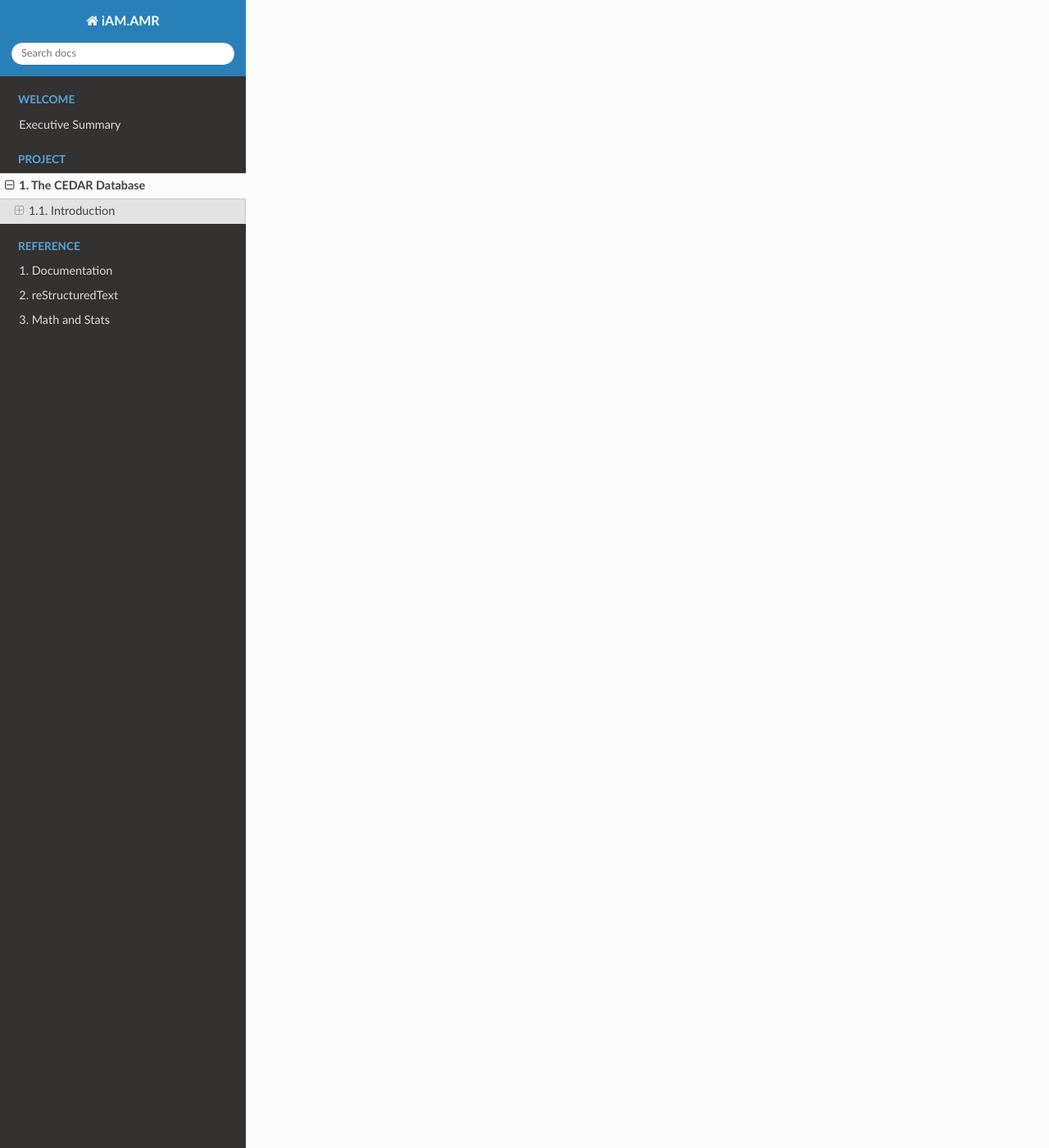
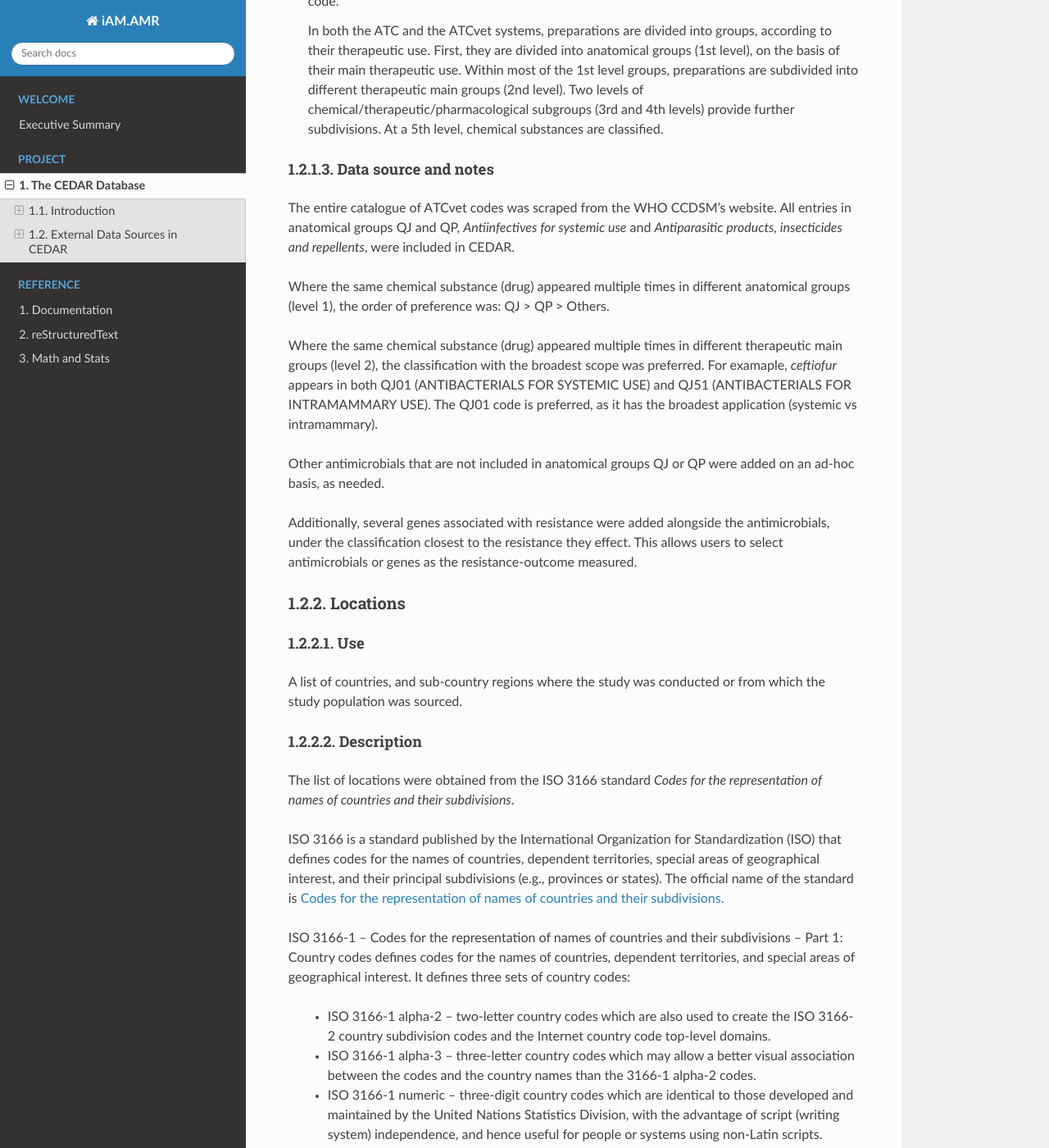
Before and after one commit to iAM-AMR/iAM.AMR.DOC, a Sphinx documentation site: the page built from source/02_project/CEDAR.rst, in a window 1280 px wide and 1400 px high, scrolled down 3450 px. Shown: the whole window at 82% size. Built offline with Sphinx 7.4.7 and the Read the Docs theme 2.0.0, drawn with Linux system fonts in a browser that asks for light colours; some of the changed text lies outside the part shown.

Commit message:
Add external data section to CEDAR

```diff
--- a/source/02_project/CEDAR.rst
+++ b/source/02_project/CEDAR.rst
@@ -85,3 +85,68 @@ Generally, databases are separated into two parts: a **front-end** and a **back-
 .. tip:: The front-end and back-end can be thought of as a web browser and website respectively; the distributed front-end retrieves the information and displays it to the user, from the centralized back-end.
 
 This configuration allows multiple users to simultaneously access and work with the same, always up-to-date set of information. However, it is important to note that the location of the back-end must be a server accessible to all users.
+
+
+External Data Sources in CEDAR
+------------------------------
+
+Antimicrobials
+~~~~~~~~~~~~~~
+
+Use
++++
+A list of antimicrobials which may be administered, or to which resistance may be developed.
+
+Description
++++++++++++
+The list of antimicrobials was generated from the 2020 edition of the `WHO Collaborating Centre for Drug Statistics Methodology’s <https://www.whocc.no/>`_ `ATCvet system <https://www.whocc.no/atcvet/atcvet/>`_.
+
+According to the WHO CCDSM:
+ ATCvet is a system for the classification of substances intended for therapeutic use in veterinary medicine, and can serve as a tool for the classification of medicinal products. The ATCvet system is based on the same overall principles as the ATC system for substances used in human medicine. In most cases, an ATC code exists which can be used to classify a product in the ATCvet system. The ATCvet code is then created by placing the letter Q in front of the ATC code.
+
+ In both the ATC and the ATCvet systems, preparations are divided into groups, according to their therapeutic use. First, they are divided into anatomical groups (1st level), on the basis of their main therapeutic use. Within most of the 1st level groups, preparations are subdivided into different therapeutic main groups (2nd level). Two levels of chemical/therapeutic/pharmacological subgroups (3rd and 4th levels) provide further subdivisions. At a 5th level, chemical substances are classified.
+
+Data source and notes
++++++++++++++++++++++
+The entire catalogue of ATCvet codes was scraped from the WHO CCDSM's website. All entries in anatomical groups QJ and QP, *Antiinfectives for systemic use* and *Antiparasitic products, insecticides and repellents*, were included in CEDAR.
+
+Where the same chemical substance (drug) appeared multiple times in different anatomical groups (level 1), the order of preference was: QJ > QP > Others.
+
+Where the same chemical substance (drug) appeared multiple times in different therapeutic main groups (level 2), the classification with the broadest scope was preferred. For examaple, *ceftiofur* appears in both QJ01 (ANTIBACTERIALS FOR SYSTEMIC USE) and QJ51 (ANTIBACTERIALS FOR INTRAMAMMARY USE). The QJ01 code is preferred, as it has the broadest application (systemic vs intramammary).
+
+Other antimicrobials that are not included in anatomical groups QJ or QP were added on an ad-hoc basis, as needed.
+
+Additionally, several genes associated with resistance were added alongside the antimicrobials, under the classification closest to the resistance they effect. This allows users to select antimicrobials or genes as the resistance-outcome measured.
+
+
+Locations
+~~~~~~~~~
+
+Use
++++
+A list of countries, and sub-country regions where the study was conducted or from which the study population was sourced.
+
+Description
++++++++++++
+The list of locations were obtained from the ISO 3166 standard *Codes for the representation of names of countries and their subdivisions*.
+
+ISO 3166 is a standard published by the International Organization for Standardization (ISO) that defines codes for the names of countries, dependent territories, special areas of geographical interest, and their principal subdivisions (e.g., provinces or states). The official name of the standard is `Codes for the representation of names of countries and their subdivisions.
+<https://www.iso.org/iso-3166-country-codes.html>`_
+
+ISO 3166-1 – Codes for the representation of names of countries and their subdivisions – Part 1: Country codes defines codes for the names of countries, dependent territories, and special areas of geographical interest. It defines three sets of country codes:
+
+ -	ISO 3166-1 alpha-2 – two-letter country codes which are also used to create the ISO 3166-2 country subdivision codes and the Internet country code top-level domains.
+
+ -	ISO 3166-1 alpha-3 – three-letter country codes which may allow a better visual association between the codes and the country names than the 3166-1 alpha-2 codes.
+
+ -	ISO 3166-1 numeric – three-digit country codes which are identical to those developed and maintained by the United Nations Statistics Division, with the advantage of script (writing system) independence, and hence useful for people or systems using non-Latin scripts.
+
+ISO 3166-2 – Codes for the representation of names of countries and their subdivisions – Part 2: Country subdivision code defines codes for the names of the principal subdivisions (e.g., provinces, states, departments, regions) of all countries coded in ISO 3166-1.
+
+ISO 3166-3 – Codes for the representation of names of countries and their subdivisions – Part 3: Code for formerly used names of countries[4] defines codes for country names which have been deleted from ISO 3166-1 since its first publication in 1974.
+
+The ISO 3166-1 standard currently comprises 249 countries, 193 of which are sovereign states that are members of the United Nations. Many dependent territories in the ISO 3166-1 standard are also listed as a subdivision of their parent country in the ISO 3166-2 standard.
+
+Data source and notes
++++++++++++++++++++++
+The `UNECE <http://www.unece.org/cefact/codesfortrade/codes_index.html>`_ provides a list of the ISO 3166-1 codes.
```
